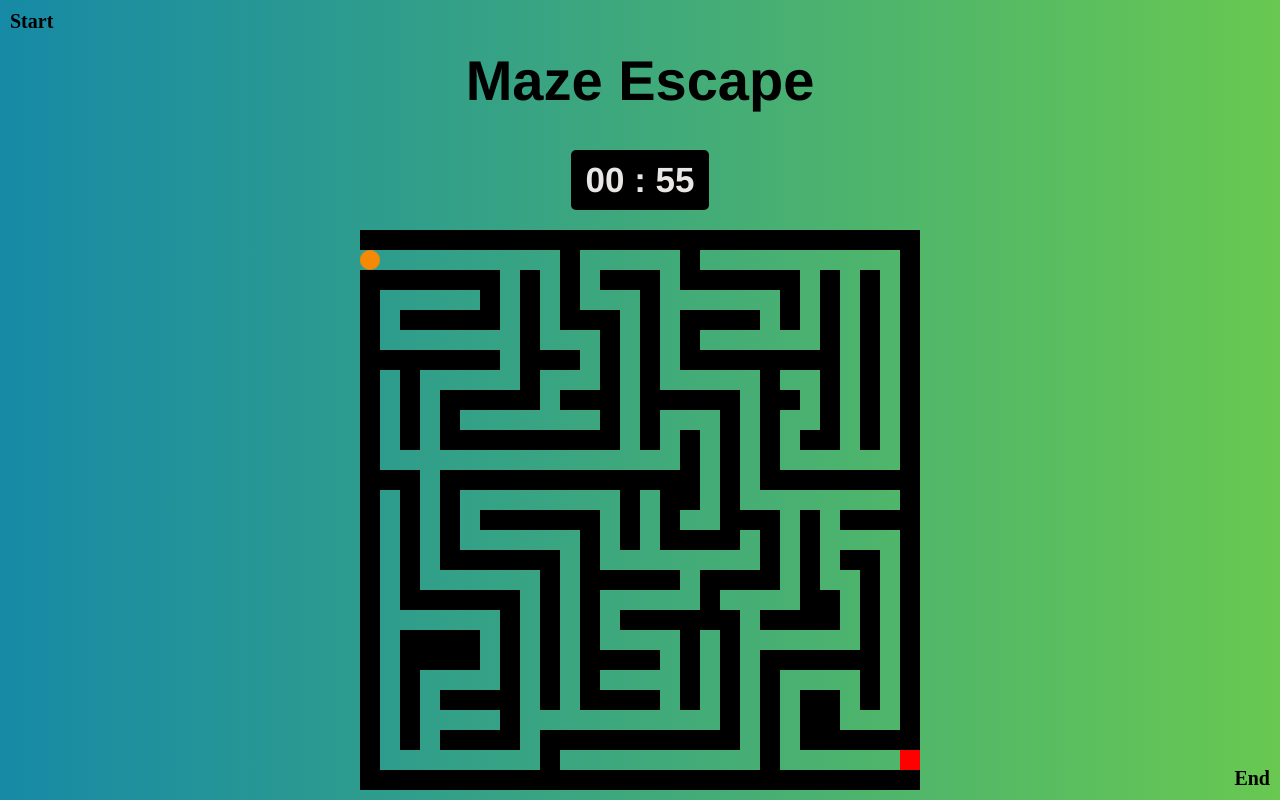
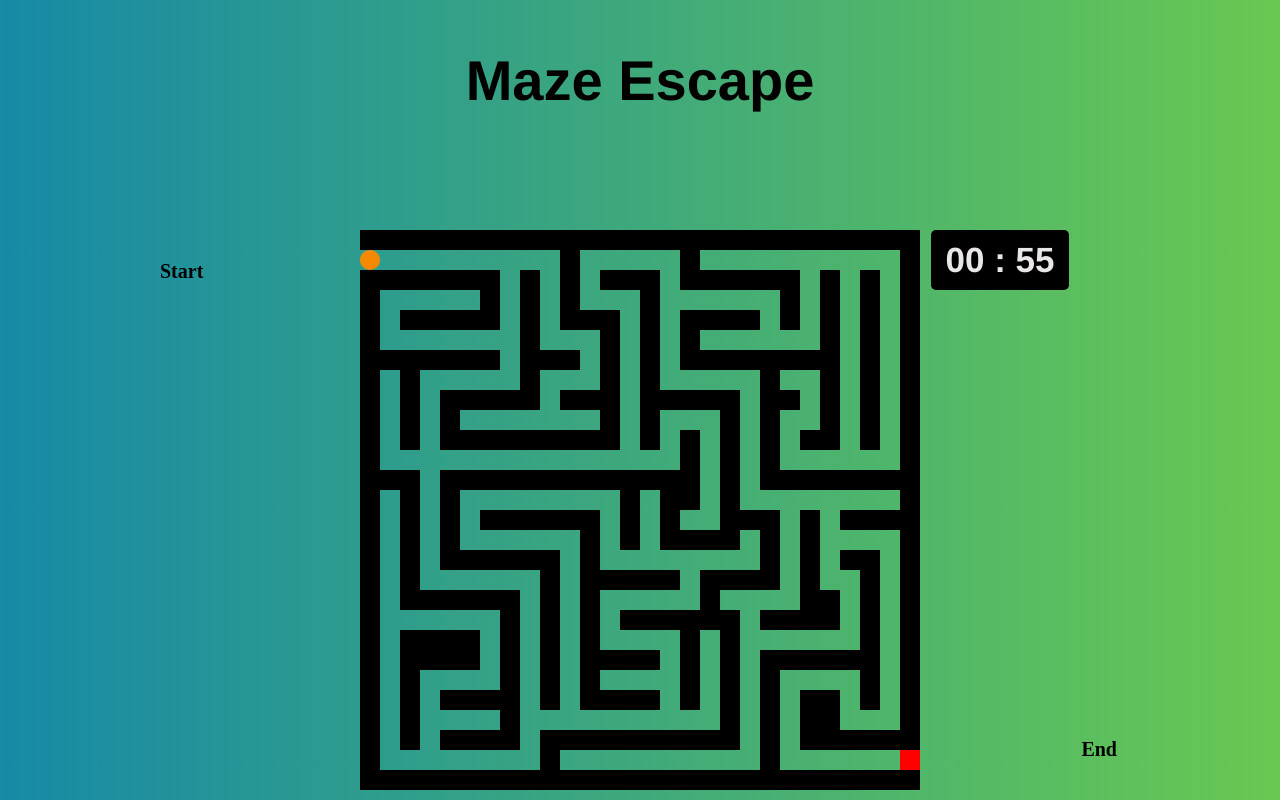
Before and after one commit to jaredden1/Maze-Escape-Project-One, a plain HTML site: page index.html in a window 1280 px wide. Drawn offline with Linux system fonts and the light colour scheme.

Commit message:
updated pseudocode and a little bit of css

```diff
--- a/main.js
+++ b/main.js
@@ -48,7 +48,7 @@ const cells = []
 
 /*----------- state variables ------------*/
 
-// player start position
+// render player start position
 let playerCurrentIndex = 28
 
 /*----------- cached elements ------------*/
@@ -84,7 +84,7 @@ function createMaze() {
 
 createMaze();
 
-// player movement with arrow keys
+// render player movement with arrow keys
 function movePlayer(event) {
     cells[playerCurrentIndex].classList.remove('player');
 
--- a/style.css
+++ b/style.css
@@ -15,7 +15,7 @@ header {
 }
 
 h1 {
-    margin-bottom: 20px 0;
+    margin-bottom: 50px 0;
 }
 
 #countdown-timer {
@@ -26,24 +26,27 @@ h1 {
     font-weight: bold;
     color: rgb(233, 230, 230);
     background-color: black;
+    position: relative;
+    top: 80px;
+    left: 360px;
 }
 
 .start-text {
-    position: absolute;
     font-size: 20px;
     font-weight: bold;
     color: black;
-    top: 10px;
-    left: 10px;
+    position: fixed;
+    top: 260px;
+    left: 160px;
 }
 
 .end-text {
-    position: absolute;
     font-size: 20px;
     font-weight: bold;
     color: black;
-    bottom: 10px;
-    right: 10px;
+    position: absolute;
+    bottom: 39px;
+    right: 163px;
 }
 
 .maze-grid-container {
```
Also changed, not shown: 1 other file.
